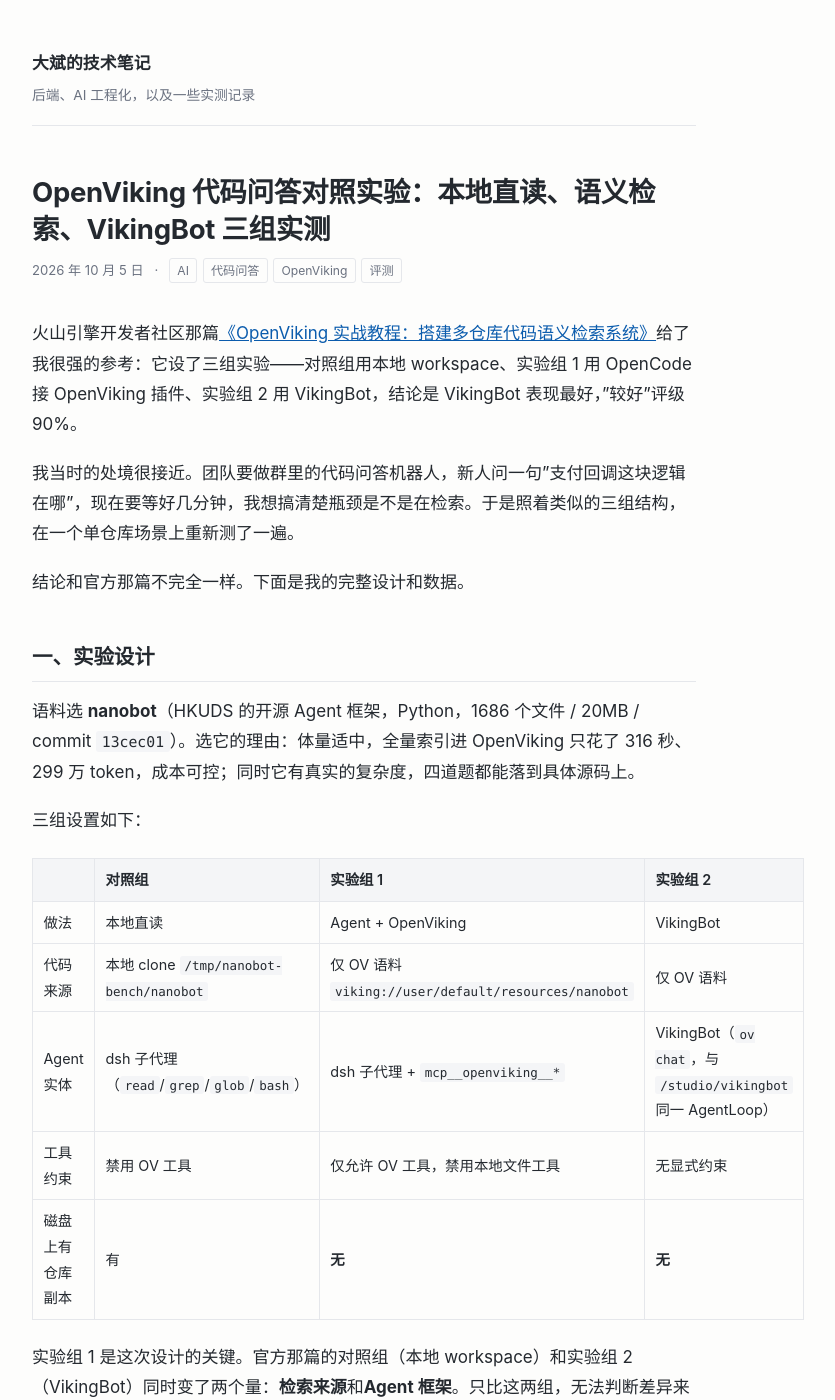
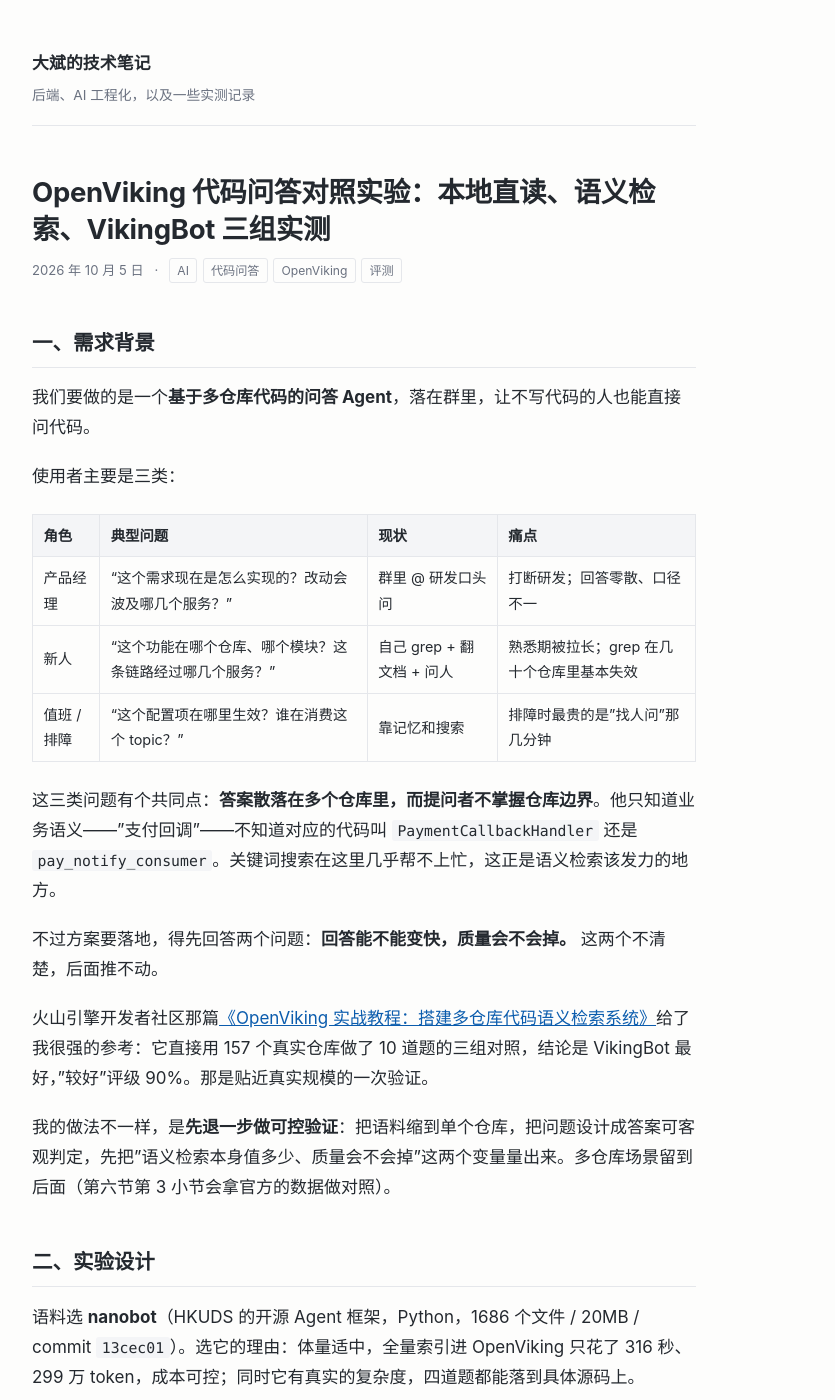
Before and after one commit to shengbinxu/shengbinxu.github.io, a Jekyll site: the page built from _posts/2026-10-05-ai-codebase-qa-benchmark.md, in a window 1280 px wide and 1400 px high. Shown: the whole window, without its empty margins (276-1111 px from the left). Built offline with Jekyll 4.4.1, drawn with Linux system fonts in a browser that asks for light colours; some of the changed text lies outside the part shown.

Commit message:
重写需求背景：改为多仓库代码问答 Agent，补三类使用者与单仓库局限

````diff
--- a/_posts/2026-10-05-ai-codebase-qa-benchmark.md
+++ b/_posts/2026-10-05-ai-codebase-qa-benchmark.md
@@ -6,13 +6,27 @@
 tags: [AI, 代码问答, OpenViking, 评测]
 ---
 
-火山引擎开发者社区那篇[《OpenViking 实战教程：搭建多仓库代码语义检索系统》](https://developer.volcengine.com/articles/7622857325355171849)给了我很强的参考：它设了三组实验——对照组用本地 workspace、实验组 1 用 OpenCode 接 OpenViking 插件、实验组 2 用 VikingBot，结论是 VikingBot 表现最好，"较好"评级 90%。
+## 一、需求背景
 
-我当时的处境很接近。团队要做群里的代码问答机器人，新人问一句"支付回调这块逻辑在哪"，现在要等好几分钟，我想搞清楚瓶颈是不是在检索。于是照着类似的三组结构，在一个单仓库场景上重新测了一遍。
+我们要做的是一个**基于多仓库代码的问答 Agent**，落在群里，让不写代码的人也能直接问代码。
 
-结论和官方那篇不完全一样。下面是我的完整设计和数据。
+使用者主要是三类：
 
-## 一、实验设计
+| 角色 | 典型问题 | 现状 | 痛点 |
+|---|---|---|---|
+| 产品经理 | "这个需求现在是怎么实现的？改动会波及哪几个服务？" | 群里 @ 研发口头问 | 打断研发；回答零散、口径不一 |
+| 新人 | "这个功能在哪个仓库、哪个模块？这条链路经过哪几个服务？" | 自己 grep + 翻文档 + 问人 | 熟悉期被拉长；grep 在几十个仓库里基本失效 |
+| 值班 / 排障 | "这个配置项在哪里生效？谁在消费这个 topic？" | 靠记忆和搜索 | 排障时最贵的是"找人问"那几分钟 |
+
+这三类问题有个共同点：**答案散落在多个仓库里，而提问者不掌握仓库边界**。他只知道业务语义——"支付回调"——不知道对应的代码叫 `PaymentCallbackHandler` 还是 `pay_notify_consumer`。关键词搜索在这里几乎帮不上忙，这正是语义检索该发力的地方。
+
+不过方案要落地，得先回答两个问题：**回答能不能变快，质量会不会掉。** 这两个不清楚，后面推不动。
+
+火山引擎开发者社区那篇[《OpenViking 实战教程：搭建多仓库代码语义检索系统》](https://developer.volcengine.com/articles/7622857325355171849)给了我很强的参考：它直接用 157 个真实仓库做了 10 道题的三组对照，结论是 VikingBot 最好，"较好"评级 90%。那是贴近真实规模的一次验证。
+
+我的做法不一样，是**先退一步做可控验证**：把语料缩到单个仓库，把问题设计成答案可客观判定，先把"语义检索本身值多少、质量会不会掉"这两个变量量出来。多仓库场景留到后面（第六节第 3 小节会拿官方的数据做对照）。
+
+## 二、实验设计
 
 语料选 **nanobot**（HKUDS 的开源 Agent 框架，Python，1686 个文件 / 20MB / commit `13cec01`）。选它的理由：体量适中，全量索引进 OpenViking 只花了 316 秒、299 万 token，成本可控；同时它有真实的复杂度，四道题都能落到具体源码上。
 
@@ -28,7 +42,7 @@
 
 实验组 1 是这次设计的关键。官方那篇的对照组（本地 workspace）和实验组 2（VikingBot）同时变了两个量：**检索来源**和**Agent 框架**。只比这两组，无法判断差异来自语义检索本身，还是来自 bot 的工作方式。实验组 1 固定 Agent 框架不变、只把检索来源换成 OpenViking，就把这个变量分离出来了。
 
-## 二、题目
+## 三、题目
 
 四道题都要求跨 4 个以上文件才能答完整，且答案可以客观判定：
 
@@ -80,7 +94,7 @@
 | 读取字节数 | 453 KB | 666 KB | 未上报 |
 | 把关键机制说反 | 0 处 | 0 处 | **4 处** |
 
-## 五、分析与发现
+## 六、分析与发现
 
 ### 1. VikingBot 的 2.73 倍来自"做得更少"，不是"检索更快"
 
@@ -150,7 +164,9 @@
 
 **样本量支撑不了普适结论。** 4 道题 × 单轮，只能作为方向性证据。
 
-## 九、复现
+**最关键的一条：本轮语料只有一个仓库，而真实需求是多仓库。** 1686 个文件放在几十上百个仓库里，召回难度完全不是一个量级——"支付回调"这类业务语义问题，在单仓库里靠 grep 加人工翻还能兜住，在多仓库里基本失效。**所以本轮数据不能直接外推到多仓库场景**；第六节第 3 小节拿官方的 157 仓库数据做参照，但那不是我自己的实测。
+
+## 十、复现
 
 ```bash
 # 语料准备（约 5 分钟、299 万 token）
````
Also changed, not shown: other parts of _posts/2026-10-05-ai-codebase-qa-benchmark.md (+5 -5 lines).
